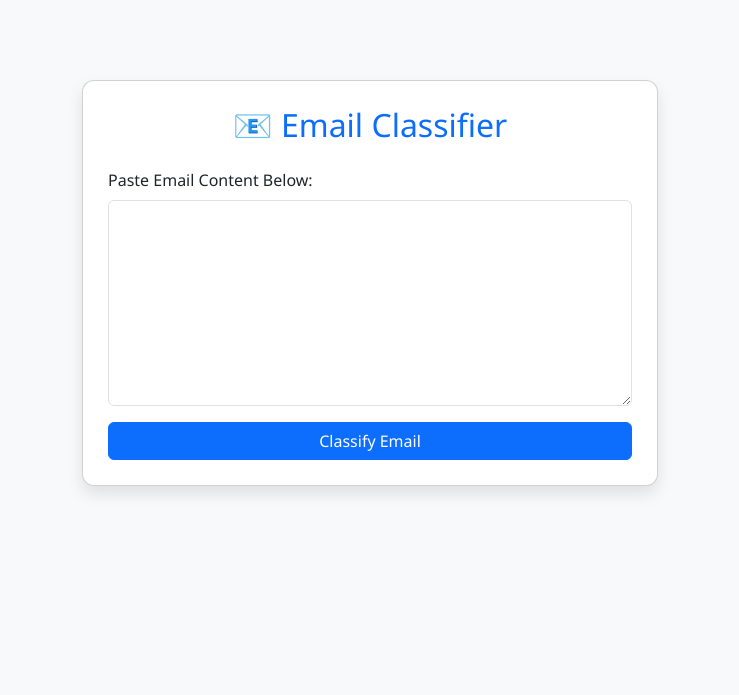
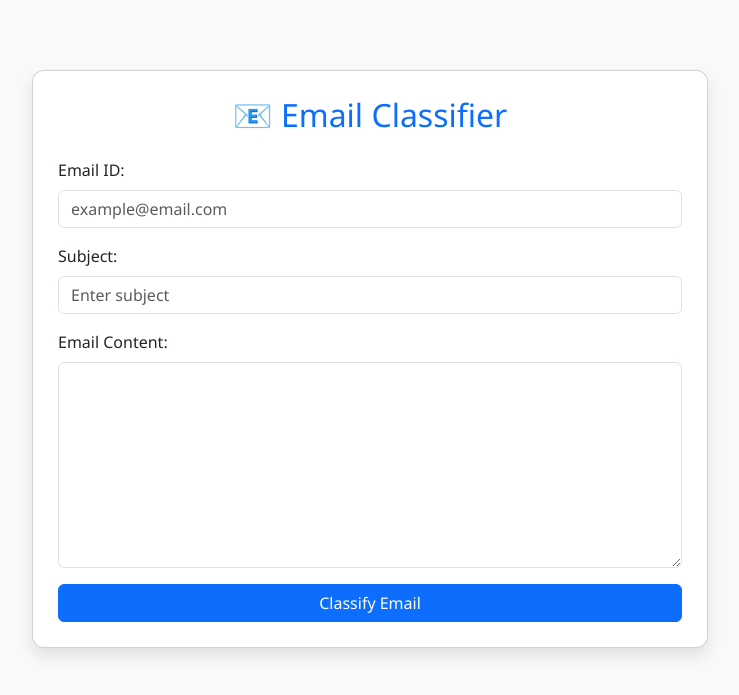
Before and after one commit to THEAPANTHAKI/email_classifier, a Flask app: page / in a window 1280 px wide. Shown: the top 695 px of the page, without its empty margins (270-1009 px from the left). Run offline with Flask 3, Linux system fonts and the light colour scheme.

Commit message:
Updated UI with Bootstrap and category display

```diff
--- a/templates/index.html
+++ b/templates/index.html
@@ -10,8 +10,8 @@
             font-family: 'Segoe UI', sans-serif;
         }
         .container {
-            max-width: 600px;
-            margin-top: 80px;
+            max-width: 700px;
+            margin-top: 70px;
         }
         .card {
             padding: 25px;
@@ -27,15 +27,24 @@
     <div class="container">
         <div class="card bg-white">
             <h2 class="mb-4 text-center text-primary">📧 Email Classifier</h2>
-            <form method="POST" action="/classify">
+            <form method="POST" action="/">
                 <div class="mb-3">
-                    <label for="email_content" class="form-label">Paste Email Content Below:</label>
-                    <textarea name="email_content" class="form-control" id="email_content" rows="8" required></textarea>
+                    <label for="email" class="form-label">Email ID:</label>
+                    <input type="email" name="email" class="form-control" id="email" placeholder="example@email.com" required>
+                </div>
+                <div class="mb-3">
+                    <label for="subject" class="form-label">Subject:</label>
+                    <input type="text" name="subject" class="form-control" id="subject" placeholder="Enter subject" required>
+                </div>
+                <div class="mb-3">
+                    <label for="content" class="form-label">Email Content:</label>
+                    <textarea name="content" class="form-control" id="content" rows="8" required></textarea>
                 </div>
                 <div class="d-grid">
                     <button type="submit" class="btn btn-primary">Classify Email</button>
                 </div>
             </form>
+
             {% if category %}
                 <div class="alert alert-success mt-4 text-center">
                     <strong>Predicted Category:</strong> {{ category }}
```
Also changed, not shown: app.py (+6 -9 lines).
